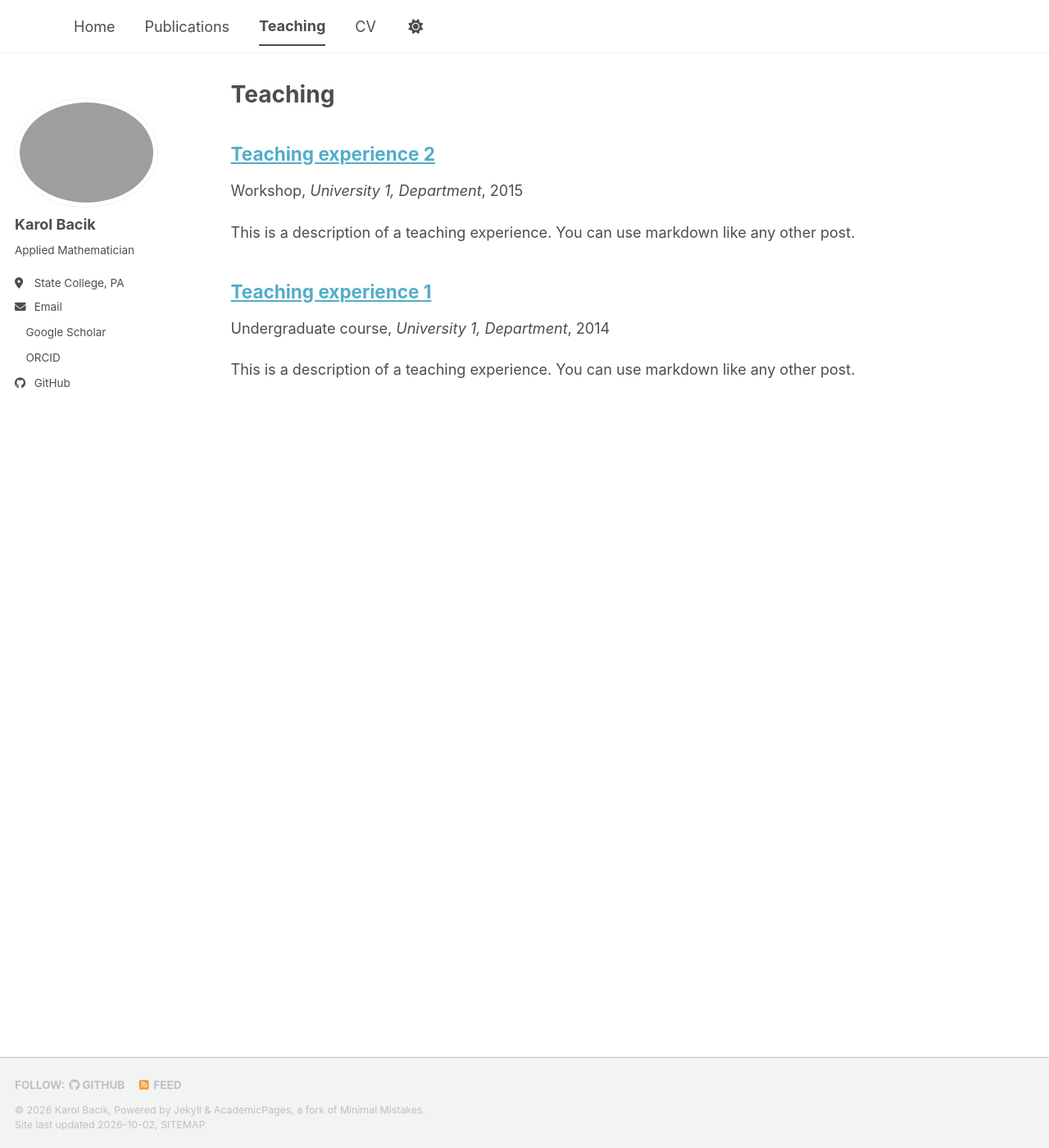
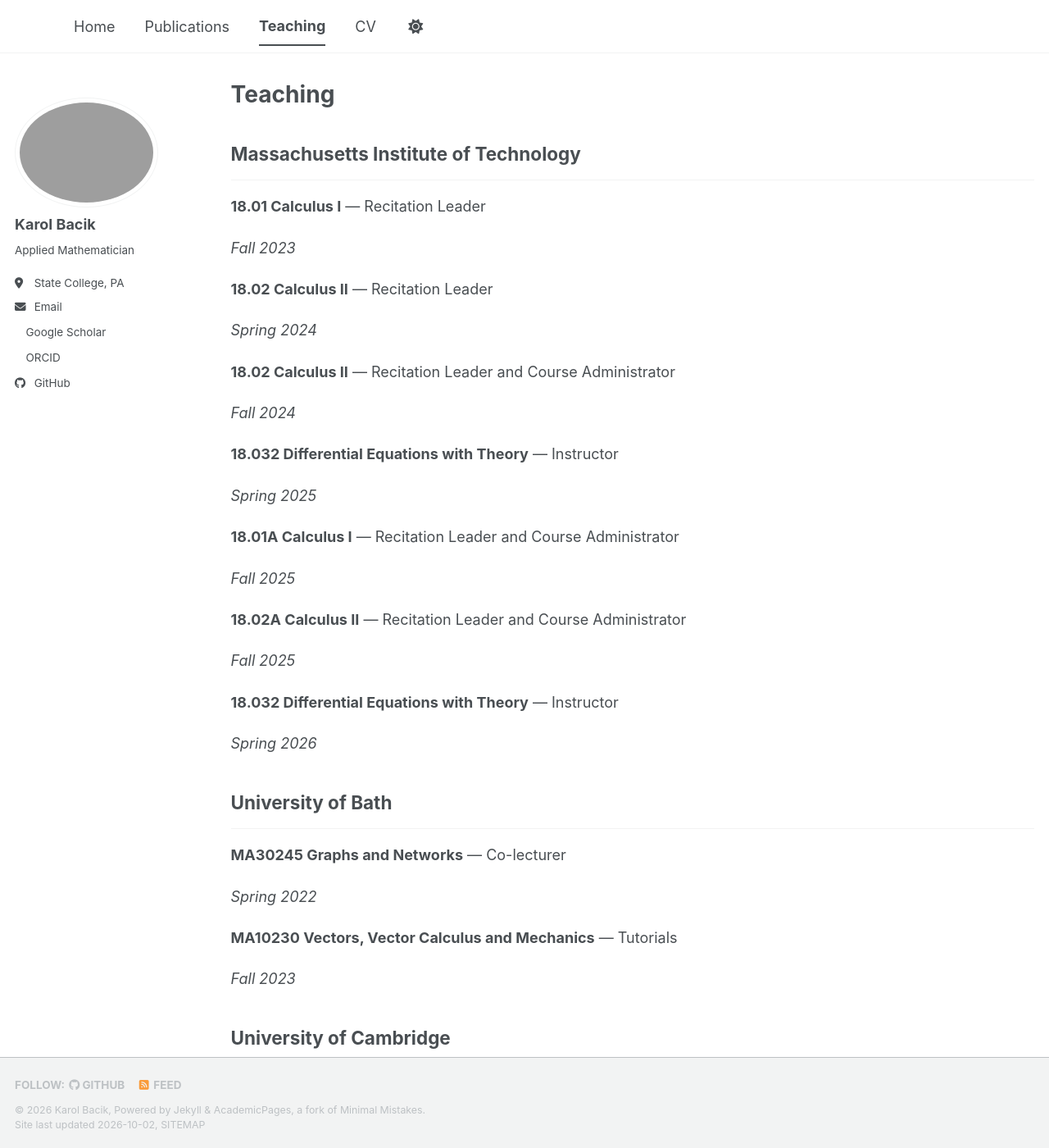
Before and after one commit to kbacikpsu/kbacikpsu.github.io, a Jekyll site: the page built from _pages/teaching.html, in a window 1280 px wide and 1400 px high. Shown: the whole window at 82% size. Built offline with Jekyll 4.4.1, drawn with Linux system fonts in a browser that asks for light colours; a style sheet for code colours, icons or effects is not loaded.

Commit message:
Add teaching information and style updates

```diff
--- a/_pages/teaching.html
+++ b/_pages/teaching.html
@@ -3,10 +3,76 @@ layout: archive
 title: "Teaching"
 permalink: /teaching/
 author_profile: true
+teaching:
+  - institution: "Massachusetts Institute of Technology"
+    courses:
+      - title: "18.032 Differential Equations with Theory"
+        role: "Instructor"
+        semester: "Spring 2026"
+      - title: "18.02A Calculus II"
+        role: "Recitation Leader and Course Administrator"
+        semester: "Fall 2025"
+      - title: "18.01A Calculus I"
+        role: "Recitation Leader and Course Administrator"
+        semester: "Fall 2025"
+      - title: "18.032 Differential Equations with Theory"
+        role: "Instructor"
+        semester: "Spring 2025"
+      - title: "18.02 Calculus II"
+        role: "Recitation Leader and Course Administrator"
+        semester: "Fall 2024"
+      - title: "18.02 Calculus II"
+        role: "Recitation Leader"
+        semester: "Spring 2024"
+      - title: "18.01 Calculus I"
+        role: "Recitation Leader"
+        semester: "Fall 2023"
+  - institution: "University of Bath"
+    courses:
+      - title: "MA10230 Vectors, Vector Calculus and Mechanics"
+        role: "Tutorials"
+        semester: "Fall 2023"
+      - title: "MA30245 Graphs and Networks"
+        role: "Co-lecturer"
+        semester: "Spring 2022"
+  - institution: "University of Cambridge"
+    courses:
+      - title: "Undergraduate Supervisions in Dynamical Systems, Fluid Dynamics, Groups, Mathematical Methods for Engineering, Mathematics for Natural Sciences"
+        role: "Supervisor"
+        semester: "2017–2022"
 ---
+
+<style>
+  .page {
+    font-size: 0.75rem;
+  }
+  .page h2 {
+    font-size: 0.9rem;
+    margin-top: 1rem;
+    margin-bottom: 0.5rem;
+    font-weight: bold;
+  }
+  .page p {
+    margin: 0.1rem 0;
+    font-size: 0.75rem;
+    line-height: 1.3;
+  }
+</style>
 
 {% include base_path %}
 
-{% for post in site.teaching reversed %}
-  {% include archive-single.html %}
+{% for school in page.teaching %}
+  <h2>{{ school.institution }}</h2>
+  <hr />
+
+  {% for course in school.courses reversed %}
+    <div class="teaching-item">
+      <p class="teaching-course">
+        <strong>{{ course.title }}</strong> — {{ course.role }}
+      </p>
+      <p class="teaching-semester">
+        <em>{{ course.semester }}</em>
+      </p>
+    </div>
+  {% endfor %}
 {% endfor %}
```
